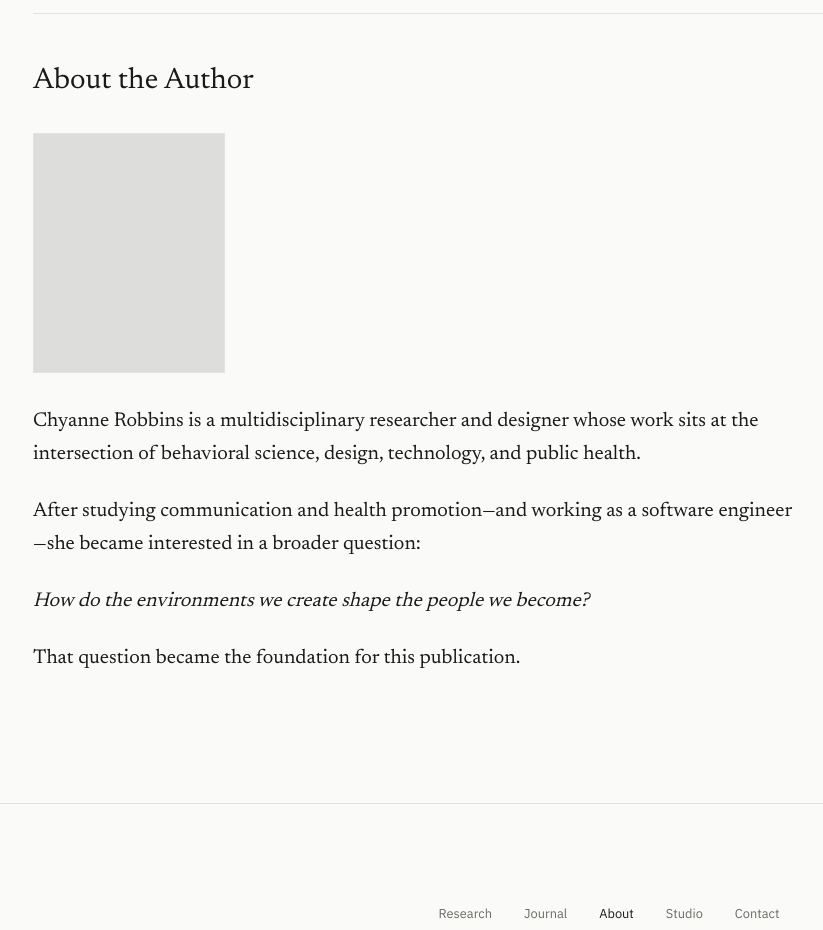
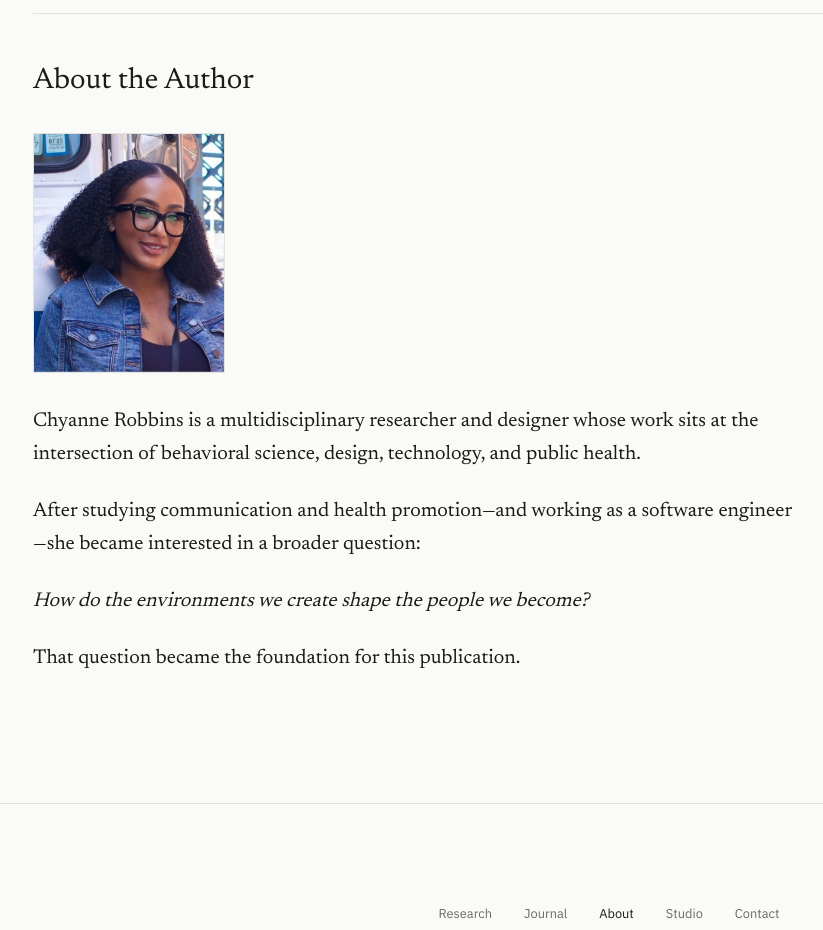
Before and after one commit to Chyannetech/ChyanneRobbins.com, a Next.js app in the folder website/: page /about in a window 1280 px wide. Shown: the part 920-1850 px from the top of the page, without its empty margins (31-854 px from the left). Built offline with nearby package versions, Linux system fonts and the light colour scheme.

Commit message:
Updated author portrait

```diff
--- a/website/src/app/about/page.tsx
+++ b/website/src/app/about/page.tsx
@@ -20,10 +20,9 @@ export const metadata: Metadata = {
  * not on the page itself.
  *
  * "About the Author" is a distinct end-of-piece section (Divider-separated),
- * matching book/essay bio conventions. Its portrait uses DocumentaryImage's
- * built-in neutral placeholder (no src yet) at a deliberately small,
- * portrait-oriented size — supporting the bio, not a profile-photo focal
- * point. Swap in a real image via the `src` prop when one exists.
+ * matching book/essay bio conventions. Its portrait uses DocumentaryImage at
+ * a deliberately small, portrait-oriented size — supporting the bio, not a
+ * profile-photo focal point.
  */
 export default function AboutPage() {
   return (
@@ -73,8 +72,10 @@ export default function AboutPage() {
         </Heading>
 
         <DocumentaryImage
+          src="/images/author.jpg"
           alt="Chyanne Robbins"
           aspectRatio="4/5"
+          objectPosition="center"
           className="mt-8 w-40 sm:w-48"
         />
 
```
Also changed, not shown: website/public/images/author.jpg (added).
